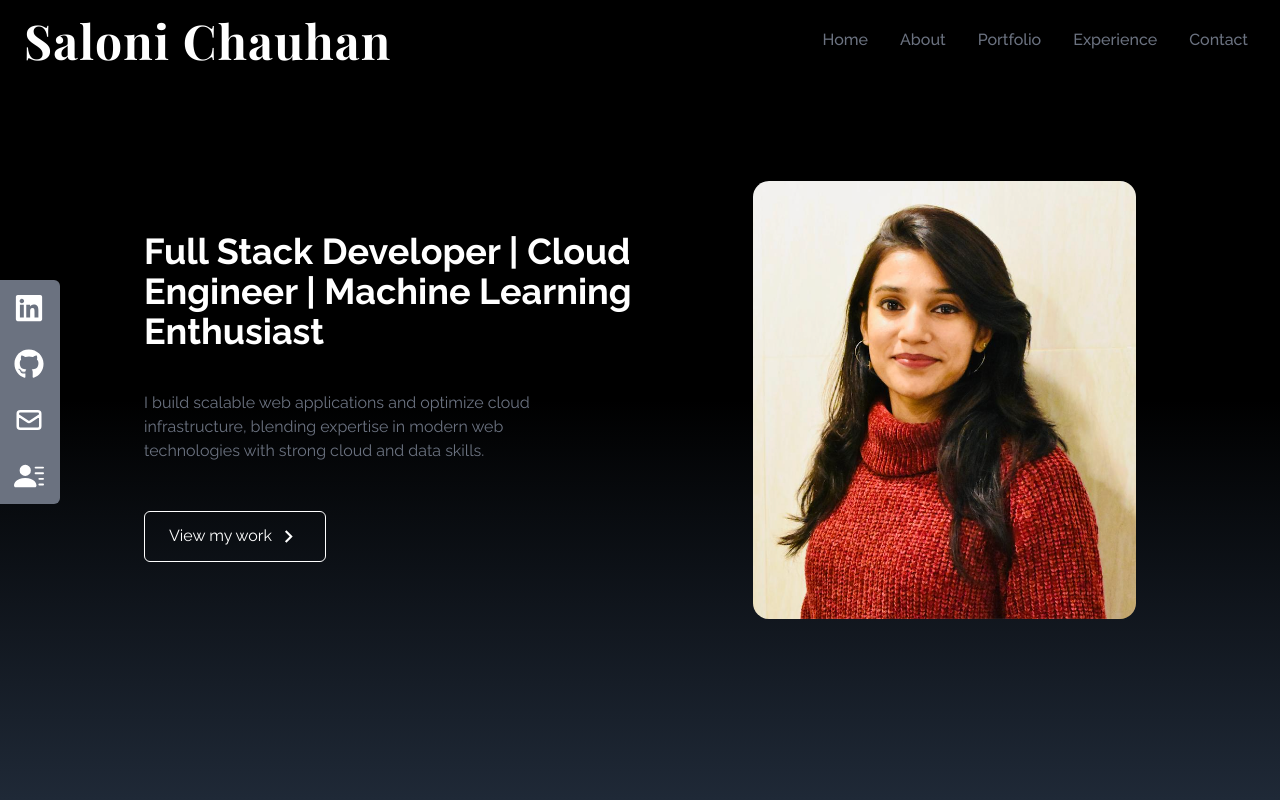
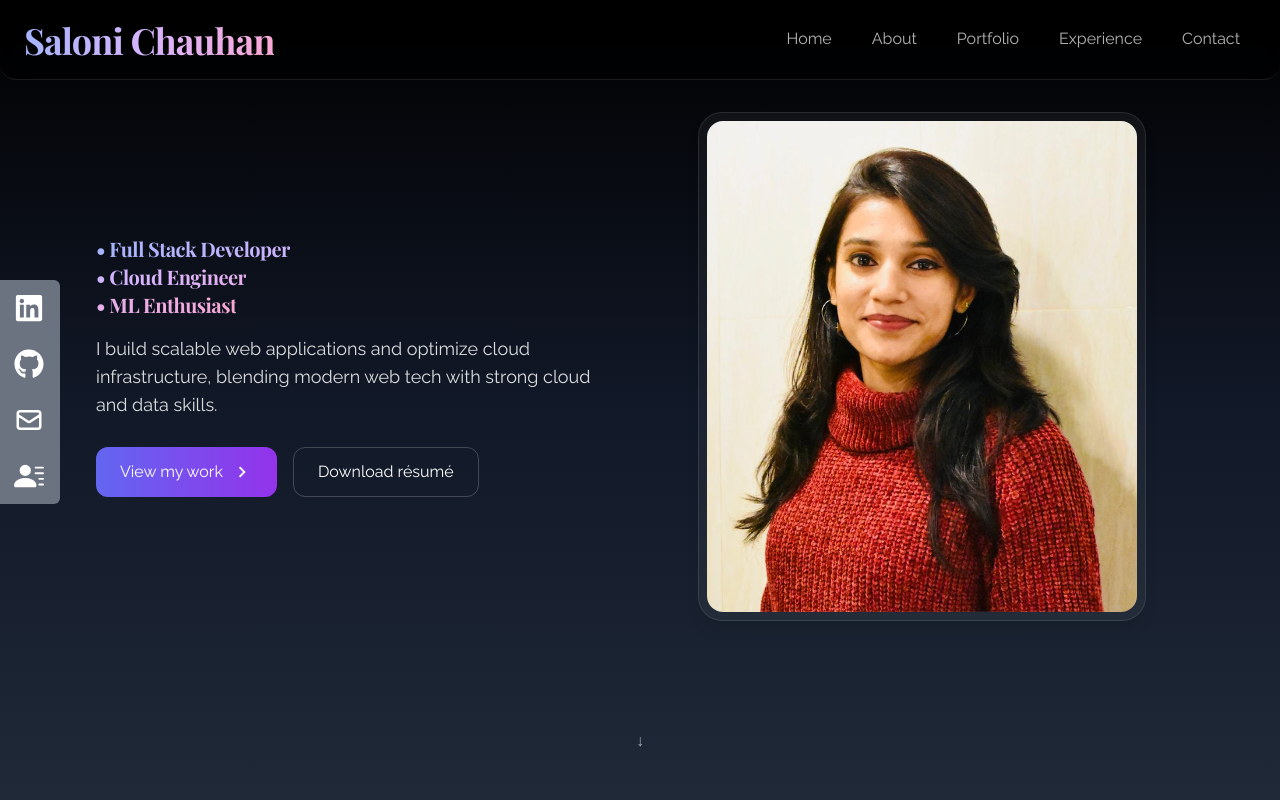
Before and after one commit to salonichauhan1101/Portfolio_Saloni, a React (Create React App) app: page / in a window 1280 px wide. Shown: the top 800 px of the page. Built offline with nearby package versions, Linux system fonts and the light colour scheme.

Commit message:
Updated contact section

```diff
--- a/src/components/Contact.jsx
+++ b/src/components/Contact.jsx
@@ -1,4 +1,4 @@
-import React from "react";
+/*import React from "react";
 
 const Contact = () => {
   return (
@@ -49,4 +49,62 @@ const Contact = () => {
   );
 };
 
+export default Contact;*/
+
+import React from "react";
+import { FiMail, FiLinkedin, FiGithub } from "react-icons/fi";
+
+const Contact = () => {
+  return (
+    <div
+      name="contact"
+      className="w-full h-screen bg-gradient-to-b from-black to-gray-800 p-4 text-white"
+    >
+      <div className="flex flex-col p-4 justify-center max-w-screen-lg mx-auto h-full text-center">
+        <div className="pb-8">
+          <p className="text-4xl font-bold inline border-b-4 border-gray-500">
+            Contact
+          </p>
+          <p className="py-6">
+            I’d love to connect! Reach out through any of the links below.
+          </p>
+        </div>
+
+        <div className="flex flex-col sm:flex-row justify-center gap-6 mt-6">
+          {/* Email */}
+          <a
+            href="mailto:chauhan.sal@northeastern.edu"
+            className="inline-flex items-center justify-center gap-2 px-6 py-3 rounded-lg bg-gradient-to-r from-cyan-500 to-blue-500 hover:from-cyan-400 hover:to-blue-400 transition text-lg font-semibold"
+            aria-label="Email"
+          >
+            <FiMail /> Email
+          </a>
+
+          {/* LinkedIn */}
+          <a
+            href="https://www.linkedin.com/in/saloni-chauhan1101/"
+            target="_blank"
+            rel="noopener noreferrer"
+            className="inline-flex items-center justify-center gap-2 px-6 py-3 rounded-lg border border-white/20 hover:border-white/40 transition text-lg font-semibold"
+            aria-label="LinkedIn"
+          >
+            <FiLinkedin /> LinkedIn
+          </a>
+
+          {/* GitHub */}
+          <a
+            href="https://github.com/salonichauhan1101"
+            target="_blank"
+            rel="noopener noreferrer"
+            className="inline-flex items-center justify-center gap-2 px-6 py-3 rounded-lg border border-white/20 hover:border-white/40 transition text-lg font-semibold"
+            aria-label="GitHub"
+          >
+            <FiGithub /> GitHub
+          </a>
+        </div>
+      </div>
+    </div>
+  );
+};
+
 export default Contact;
--- a/src/components/Home.jsx
+++ b/src/components/Home.jsx
@@ -1,4 +1,4 @@
-import React from "react";
+/*import React from "react";
 import HeroImage from "../assets/heroImage.png";
 import { MdOutlineKeyboardArrowRight } from "react-icons/md";
 import { Link } from "react-scroll";
@@ -46,4 +46,84 @@ className="group text-white border border-white w-fit px-6 py-3 my-2 flex items-
   );
 };
 
+export default Home;*/
+
+import React from "react";
+import HeroImage from "../assets/heroImage.png";
+import { MdOutlineKeyboardArrowRight } from "react-icons/md";
+import { Link } from "react-scroll";
+
+const Home = () => {
+  return (
+    <section
+      id="home"
+      className="w-full min-h-screen bg-gradient-to-b from-black via-gray-900 to-gray-800 text-white"
+    >
+      <div className="max-w-6xl mx-auto px-6 md:px-8 py-20 md:py-28 grid md:grid-cols-2 gap-10 items-center">
+        {/* Left: Copy */}
+        <div>
+          <h2 className="text-xl md:text-xl lg:text-xl font-bold tracking-tight mb-4">
+            <span className="bg-gradient-to-r from-indigo-300 via-purple-300 to-pink-300 bg-clip-text text-transparent">
+              • Full Stack Developer <br/>• Cloud Engineer<br/> • ML Enthusiast
+            </span>
+
+          </h2>
+
+          <p className="text-base md:text-lg text-white/85 leading-relaxed max-w-xl">
+            I build scalable web applications and optimize cloud infrastructure,
+            blending modern web tech with strong cloud and data skills.
+          </p>
+
+          {/* CTAs */}
+          <div className="mt-7 flex flex-wrap gap-4">
+            <Link
+              to="portfolio"
+              smooth
+              duration={500}
+              className="group inline-flex items-center gap-2 rounded-xl px-6 py-3 bg-gradient-to-r from-indigo-500 to-purple-600 hover:from-indigo-400 hover:to-purple-500 transition cursor-pointer"
+            >
+              View my work
+              <span className="group-hover:rotate-90 duration-300">
+                <MdOutlineKeyboardArrowRight size={22} />
+              </span>
+            </Link>
+
+            <a
+              href="/resume.pdf"
+              target="_blank"
+              rel="noopener noreferrer"
+              className="inline-flex items-center rounded-xl px-6 py-3 border border-white/20 hover:border-white/40 transition"
+            >
+              Download résumé
+            </a>
+          </div>
+        </div>
+
+        {/* Right: Image in glass card */}
+        <div className="order-first md:order-none flex justify-center">
+          <div className="max-w-xs sm:max-w-sm md:max-w-md rounded-3xl border border-white/10 bg-white/5 backdrop-blur-sm p-2 shadow-lg hover:shadow-[0_0_30px_rgba(99,102,241,0.25)] hover:border-indigo-400/50 transition">
+            <img
+              src={HeroImage}
+              alt="Saloni Chauhan"
+              className="rounded-2xl w-full h-auto object-cover"
+            />
+          </div>
+        </div>
+      </div>
+
+      {/* Optional scroll cue */}
+      <div className="flex justify-center pb-8 md:pb-12">
+        <Link
+          to="about"
+          smooth
+          duration={500}
+          className="text-white/60 hover:text-white/90 cursor-pointer"
+        >
+          <span className="inline-block animate-bounce">↓</span>
+        </Link>
+      </div>
+    </section>
+  );
+};
+
 export default Home;
--- a/src/components/NavBar.jsx
+++ b/src/components/NavBar.jsx
@@ -1,4 +1,4 @@
-import React, { useState } from "react";
+/*import React, { useState } from "react";
 import { FaBars, FaTimes } from "react-icons/fa";
 import { Link } from "react-scroll";
 
@@ -78,4 +78,94 @@ const NavBar = () => {
   );
 };
 
+export default NavBar;*/
+
+
+import React, { useState } from "react";
+import { FaBars, FaTimes } from "react-icons/fa";
+import { Link } from "react-scroll";
+
+const NavBar = () => {
+  const [nav, setNav] = useState(false);
+
+  const links = [
+    { id: 1, link: "home", label: "Home" },
+    { id: 2, link: "about", label: "About" },
+    { id: 3, link: "portfolio", label: "Portfolio" },
+    { id: 4, link: "experience", label: "Experience" },
+    { id: 5, link: "contact", label: "Contact" },
+  ];
+
+  return (
+    <header className="fixed inset-x-0 top-0 z-50">
+      {/* Glassy bar */}
+      <div className="mx-auto max-w-7xl">
+        <div className="flex items-center justify-between h-16 md:h-20 px-4 md:px-6
+                        rounded-b-2xl border-b border-white/10
+                        bg-black/60 backdrop-blur-md">
+          {/* Brand */}
+          <div className="shrink-0">
+            <h1 className="text-2xl md:text-4xl font-bold tracking-tight">
+              <span className="bg-gradient-to-r from-indigo-300 via-purple-300 to-pink-300 bg-clip-text text-transparent">
+                Saloni Chauhan
+              </span>
+            </h1>
+          </div>
+
+          {/* Desktop nav */}
+          <nav className="hidden md:flex items-center gap-2">
+            {links.map(({ id, link, label }) => (
+              <Link
+                key={id}
+                to={link}
+                smooth
+                duration={500}
+                offset={-80}
+                spy={true}
+                activeClass="text-white border-b-2 border-indigo-400"
+                className="px-4 py-2 text-white/70 hover:text-white transition
+                           cursor-pointer border-b-2 border-transparent"
+              >
+                {label}
+              </Link>
+            ))}
+          </nav>
+
+          {/* Mobile toggle */}
+          <button
+            onClick={() => setNav(!nav)}
+            className="md:hidden text-white/80 hover:text-white transition"
+            aria-label="Toggle menu"
+          >
+            {nav ? <FaTimes size={24} /> : <FaBars size={24} />}
+          </button>
+        </div>
+      </div>
+
+      {/* Mobile menu */}
+      {nav && (
+        <div className="md:hidden bg-gradient-to-b from-black via-gray-900 to-gray-800 text-white">
+          <ul className="flex flex-col items-center gap-6 py-10">
+            {links.map(({ id, link, label }) => (
+              <li key={id}>
+                <Link
+                  to={link}
+                  smooth
+                  duration={500}
+                  offset={-80}
+                  onClick={() => setNav(false)}
+                  className="text-xl px-4 py-2 rounded-xl border border-white/10
+                             hover:border-white/30 transition cursor-pointer"
+                >
+                  {label}
+                </Link>
+              </li>
+            ))}
+          </ul>
+        </div>
+      )}
+    </header>
+  );
+};
+
 export default NavBar;
```
